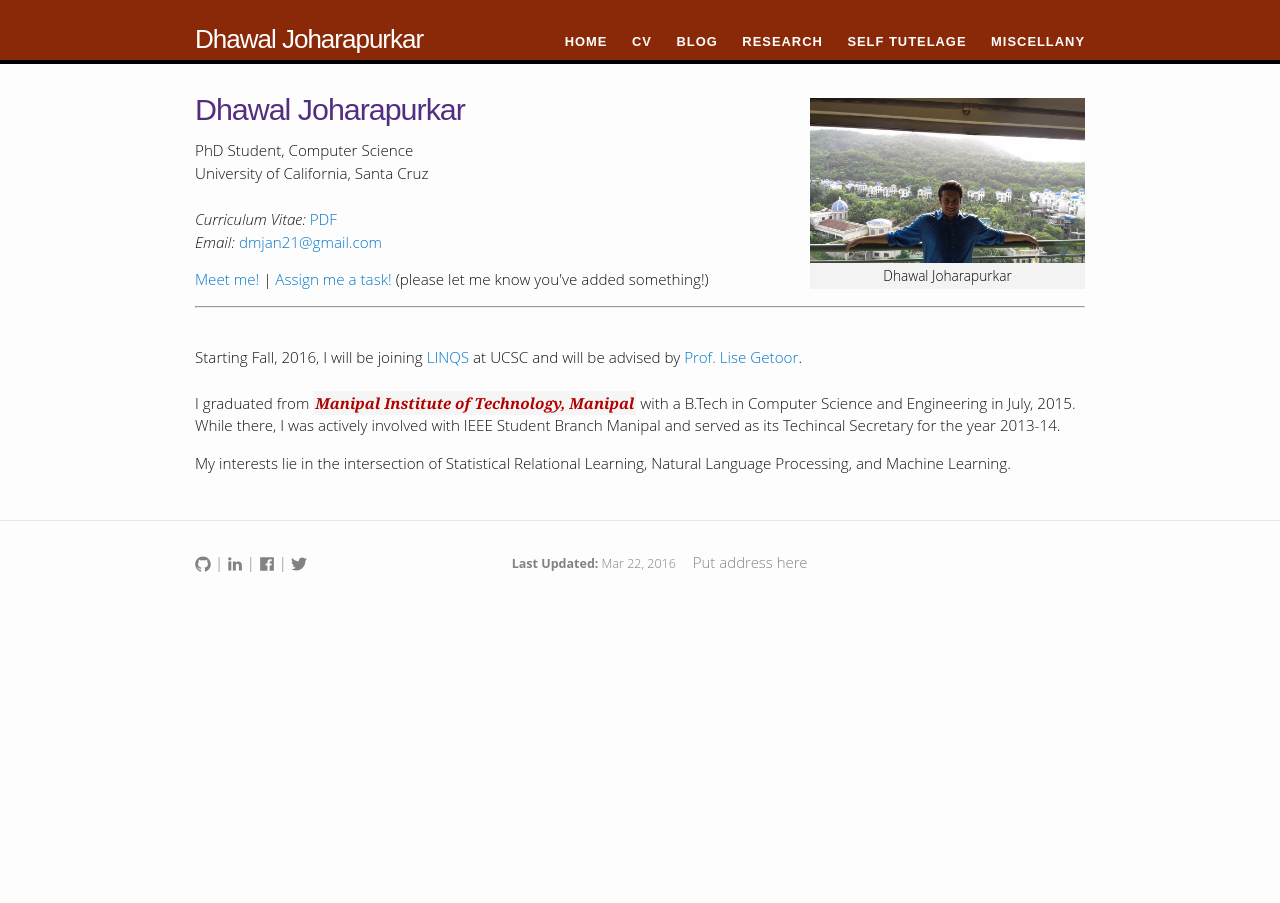
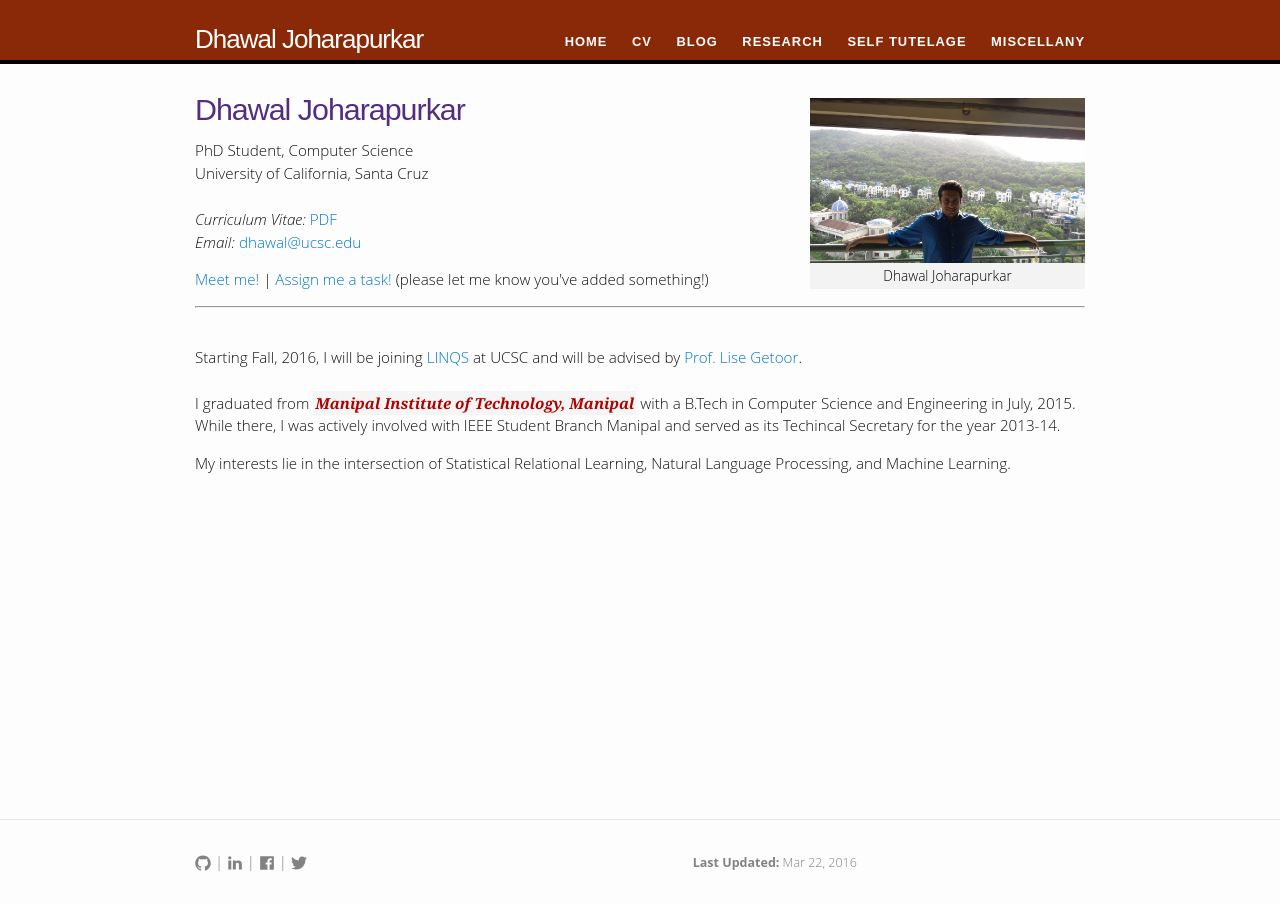
Before and after one commit to dhawaljoh/dhawaljoh.github.io, a Jekyll site: the page built from index.md, in a window 1280 px wide. Built offline with Jekyll 4.4.1, drawn with Linux system fonts in a browser that asks for light colours.

Commit message:
stuck footer down

```diff
--- a/_includes/footer.html
+++ b/_includes/footer.html
@@ -20,9 +20,6 @@
 
       <div class="footer-col footer-col-2">
         <ul class="social-media-list">
-        <small>
-        <b>Last Updated:</b> {{'now' | date: "%h %d, %Y"}}
-        </small>
  <!--            {% include icon-github.html username=site.github_username %} |
             {% include icon-linkedin.html username=site.linkedin_username %} |
             {% include icon-facebook.html  username=site.facebook_username %} |
@@ -56,7 +53,9 @@
       </div>
 
       <div class="footer-col footer-col-3">
-      Put address here
+      <small>
+        <b>Last Updated:</b> {{'now' | date: "%h %d, %Y"}}
+      </small>
         <!-- <p><b><em>Address: </em></b>Room E32, Engineering 2 <br /></p>
         <a href="http://www.ucsc.edu/" target="_blank"><img src="/images/ucsc.png" alt="University of California, Santa Cruz" style="width:204px;height:64px;"></a> -->
 
--- a/_sass/_layout.scss
+++ b/_sass/_layout.scss
@@ -76,6 +76,11 @@
 .site-footer {
     border-top: 1px solid $grey-color-light;
     padding: $spacing-unit 0;
+
+   position:absolute;
+   bottom:0;
+   width:100%;
+   height:20px;   /* Height of the footer */
 }
 
 .footer-heading {
--- a/index.md
+++ b/index.md
@@ -7,7 +7,7 @@ layout: default
 PhD Student, Computer Science <br>
 University of California, Santa Cruz <br><br>
 <em>Curriculum Vitae: </em><a href="files/CV_new.pdf" target="_blank">PDF</a><br>
-<em>Email: </em><a href="mailto:{{ site.email }}">{{ site.email }}</a><br>
+<em>Email: </em><a href="mailto:dhawal@ucsc.edu">dhawal@ucsc.edu</a><br>
 <p><a href="http://doodle.com/dhawaljoh" target="_blank">Meet me!</a> | <a href="http://flask.io/yoUm1" target="_blank">Assign me a task!</a> (please let me know you've added something!)</p>
 
 - - -
```
